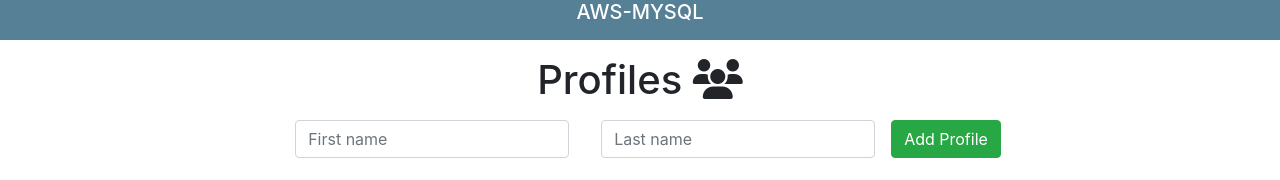
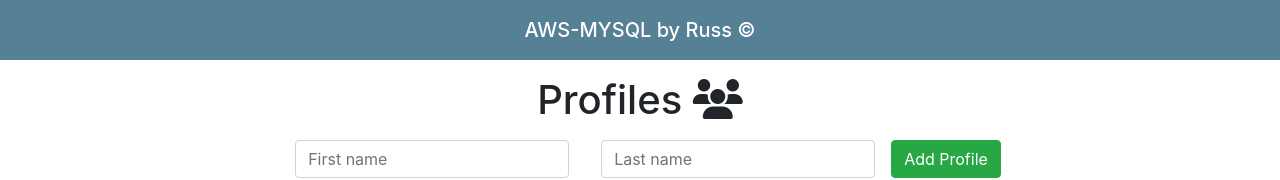
Before and after one commit to russtelen/SERVERLESS-APP, a React (Create React App) app: page / in a window 1280 px wide. Shown: the top 180 px of the page. Built offline with nearby package versions, Linux system fonts and the light colour scheme; no server answers.

Commit message:
Style header

```diff
--- a/src/App.css
+++ b/src/App.css
@@ -1,4 +1,4 @@
 .header {
-  height: 40px;
+  height: 60px;
   background-color: rgb(85, 128, 149);
 }
--- a/src/components/general/Header.js
+++ b/src/components/general/Header.js
@@ -2,8 +2,8 @@ import React from "react";
 
 const Header = () => {
   return (
-    <div className="header d-flex justify-content-center">
-      <p className="text-center text-white mb-0 h5">AWS-MYSQL</p>
+    <div className="header d-flex justify-content-center align-items-center">
+      <p className="text-white mb-0 h5">AWS-MYSQL by Russ &copy;</p>
     </div>
   );
 };
```
